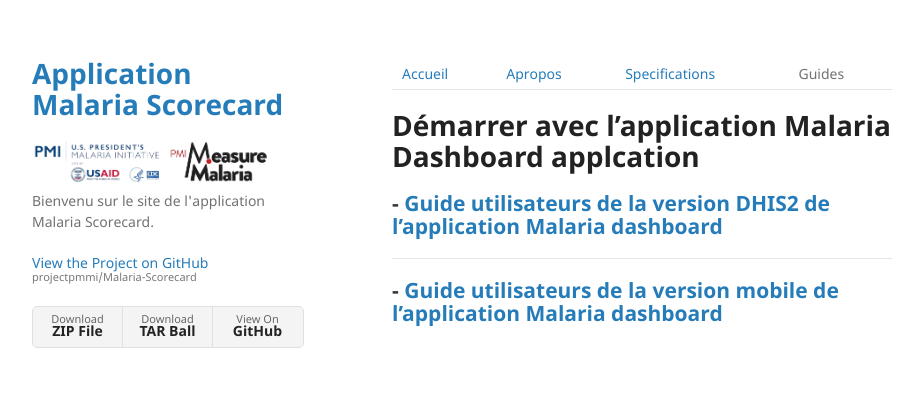
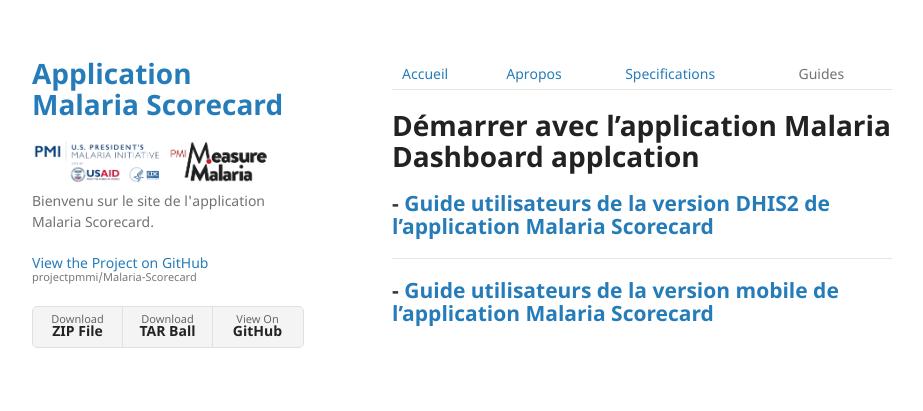
Before and after one commit to projectpmmi/Malaria-Scorecard, a Jekyll site: the page built from docs/userguide.md, in a window 1280 px wide. Shown: the top 411 px of the page, without its empty margins (178-1101 px from the left). Built offline with Jekyll 4.4.1, drawn with Linux system fonts in a browser that asks for light colours.

```diff
--- a/docs/userguide.md
+++ b/docs/userguide.md
@@ -5,8 +5,8 @@
 
 # Démarrer avec l'application Malaria Dashboard applcation
 
-## - [Guide utilisateurs de la version DHIS2 de l'application Malaria dashboard](./dhis2appguide.md)
+## - [Guide utilisateurs de la version DHIS2 de l'application Malaria Scorecard](./dhis2appguide.md)
 
 * * *
 
-## - [Guide utilisateurs de la version mobile de l'application Malaria dashboard](./mobileappguide.md)
+## - [Guide utilisateurs de la version mobile de l'application Malaria Scorecard](./mobileappguide.md)
```
Also changed, not shown: docs/specs.html (+1 -1 lines).
